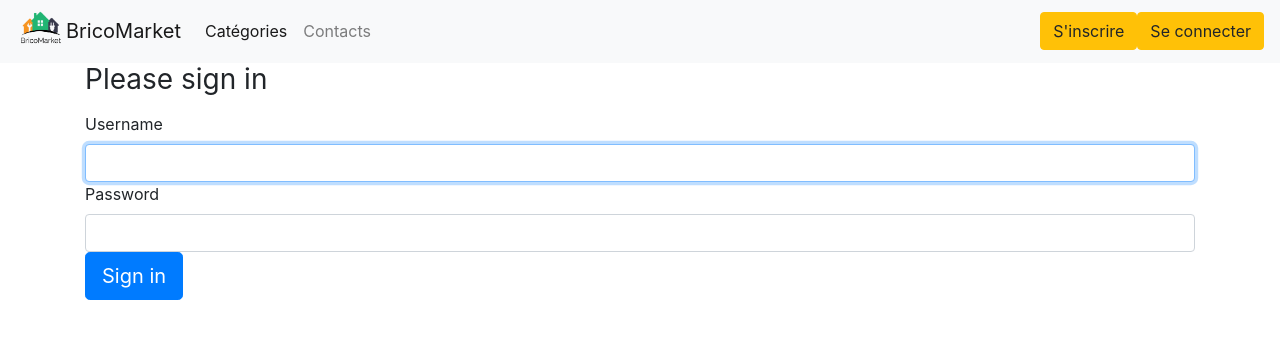
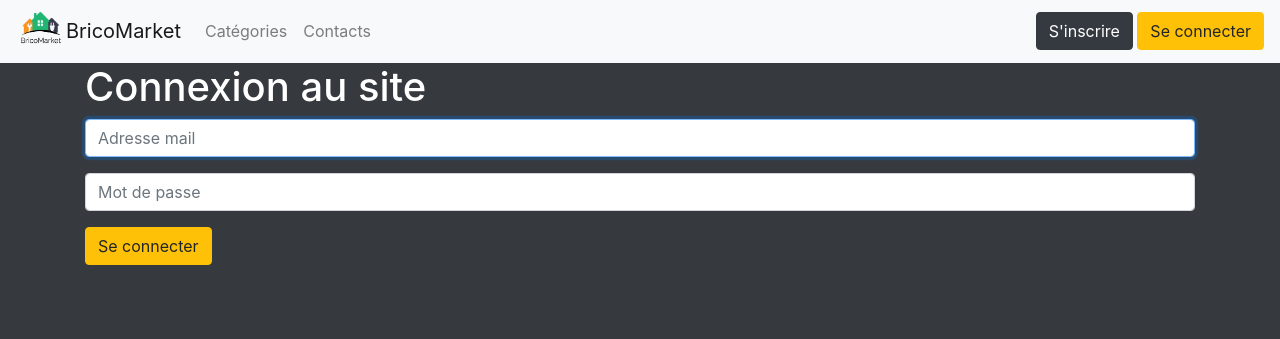
Before and after one commit to ValentinGallo/bricomarket, a Symfony app: template templates/security/login.html.twig in a window 1280 px wide. Shown: the top 339 px of the page. Run offline with Twig, Linux system fonts and the light colour scheme; the template is opened without the code that fills it, so the values that code supplies are empty; some libraries are stand-ins or nearby versions.

Commit message:
Add login & logout

```diff
--- a/public/css/global.css
+++ b/public/css/global.css
@@ -1,3 +1,7 @@
 #logo{
     width: 50px;
 }
+
+body {
+    background-color: #36393e;
+}
--- a/src/Controller/AccueilController.php
+++ b/src/Controller/AccueilController.php
@@ -8,7 +8,7 @@ use Symfony\Component\Routing\Annotation\Route;
 class AccueilController extends AbstractController
 {
     /**
-     * @Route("/", name="accueil")
+     * @Route("/", name="home")
      */
     public function index()
     {
--- a/templates/base.html.twig
+++ b/templates/base.html.twig
@@ -14,14 +14,14 @@
 	<body>
 		<nav class="navbar navbar-expand-lg navbar-light bg-light">
 			<img id="logo" src="{{ asset('images/logo.png') }}" class="img-fluid" alt="Responsive image">
-			<a class="navbar-brand" href="#">BricoMarket</a>
+			<a class="navbar-brand" href="{{ path('home') }}">BricoMarket</a>
 			<button class="navbar-toggler" type="button" data-toggle="collapse" data-target="#navbarSupportedContent" aria-controls="navbarSupportedContent" aria-expanded="false" aria-label="Toggle navigation">
 				<span class="navbar-toggler-icon"></span>
 			</button>
 
 			<div class="collapse navbar-collapse" id="navbarSupportedContent">
 				<ul class="navbar-nav mr-auto">
-					<li class="nav-item active">
+					<li class="nav-item">
 						<a class="nav-link" href="#">Catégories
 						</a>
 					</li>
@@ -29,14 +29,19 @@
 						<a class="nav-link" href="#">Contacts</a>
 					</li>
 				</ul>
-				<form class="form-inline my-2 my-lg-0">
-					<a type="button" class="btn btn-warning" href="{{ path('app_registration') }}">S'inscrire</a>
-					<a type="button" class="btn btn-warning" href="">Se connecter</a>
+				<form class="my-2 my-lg-0">
+					{% if not app.user %}
+						<a type="button" class="btn btn-dark" href="{{ path('app_registration') }}">S'inscrire</a>
+						<a type="button" class="btn btn-warning" href="{{ path('app_login') }}">Se connecter</a>
+					{% else %}
+						<a type="button" class="btn btn-warning" href="{{ path('app_logout') }}">Se déconnecter</a>
+					{% endif %}
 				</form>
 			</div>
 		</nav>
 		<div class="container">
-		{% block body %}{% endblock %}
+		{% block body %}
+				{% endblock %}
 			</div>
 			{% block javascripts %}
 				<script src="https://code.jquery.com/jquery-3.5.1.slim.min.js" integrity="sha384-DfXdz2htPH0lsSSs5nCTpuj/zy4C+OGpamoFVy38MVBnE+IbbVYUew+OrCXaRkfj" crossorigin="anonymous"></script>
@@ -44,3 +49,4 @@
 			{% endblock %}
 		</body>
 	</html>
+</body></html>
--- a/templates/security/login.html.twig
+++ b/templates/security/login.html.twig
@@ -1,42 +1,19 @@
 {% extends 'base.html.twig' %}
 
-{% block title %}Log in!{% endblock %}
+{% block title %}Connexion
+{% endblock %}
 
 {% block body %}
-<form method="post">
-    {% if error %}
-        <div class="alert alert-danger">{{ error.messageKey|trans(error.messageData, 'security') }}</div>
-    {% endif %}
-
-    {% if app.user %}
-        <div class="mb-3">
-            You are logged in as {{ app.user.username }}, <a href="{{ path('app_logout') }}">Logout</a>
-        </div>
-    {% endif %}
-
-    <h1 class="h3 mb-3 font-weight-normal">Please sign in</h1>
-    <label for="inputUsername">Username</label>
-    <input type="text" value="{{ last_username }}" name="username" id="inputUsername" class="form-control" required autofocus>
-    <label for="inputPassword">Password</label>
-    <input type="password" name="password" id="inputPassword" class="form-control" required>
-
-    <input type="hidden" name="_csrf_token"
-           value="{{ csrf_token('authenticate') }}"
-    >
-
-    {#
-        Uncomment this section and add a remember_me option below your firewall to activate remember me functionality.
-        See https://symfony.com/doc/current/security/remember_me.html
-
-        <div class="checkbox mb-3">
-            <label>
-                <input type="checkbox" name="_remember_me"> Remember me
-            </label>
-        </div>
-    #}
-
-    <button class="btn btn-lg btn-primary" type="submit">
-        Sign in
-    </button>
-</form>
+	<form action="{{ path('app_login') }}" method="post">
+	<h1 class="text-white">Connexion au site</h1>
+		<div class="form-group">
+			<input type="text" placeholder="Adresse mail" name="_username" class="form-control" required autofocus>
+		</div>
+		<div class="form-group">
+			<input type="password" placeholder="Mot de passe" name="_password" class="form-control" required>
+		</div>
+		<div class="form-group">
+			<button class="btn btn-warning" type="submit">Se connecter</button>
+		</div>
+	</form>
 {% endblock %}
```
Also changed, not shown: src/Controller/SecurityController.php (+15 -1 lines), src/Entity/User.php (+26 -2 lines), src/Migrations/Version20200513203954.php (added, +37 -0 lines), README.md, 1 other file. Lines whose indentation alone changed are shown as unchanged.
